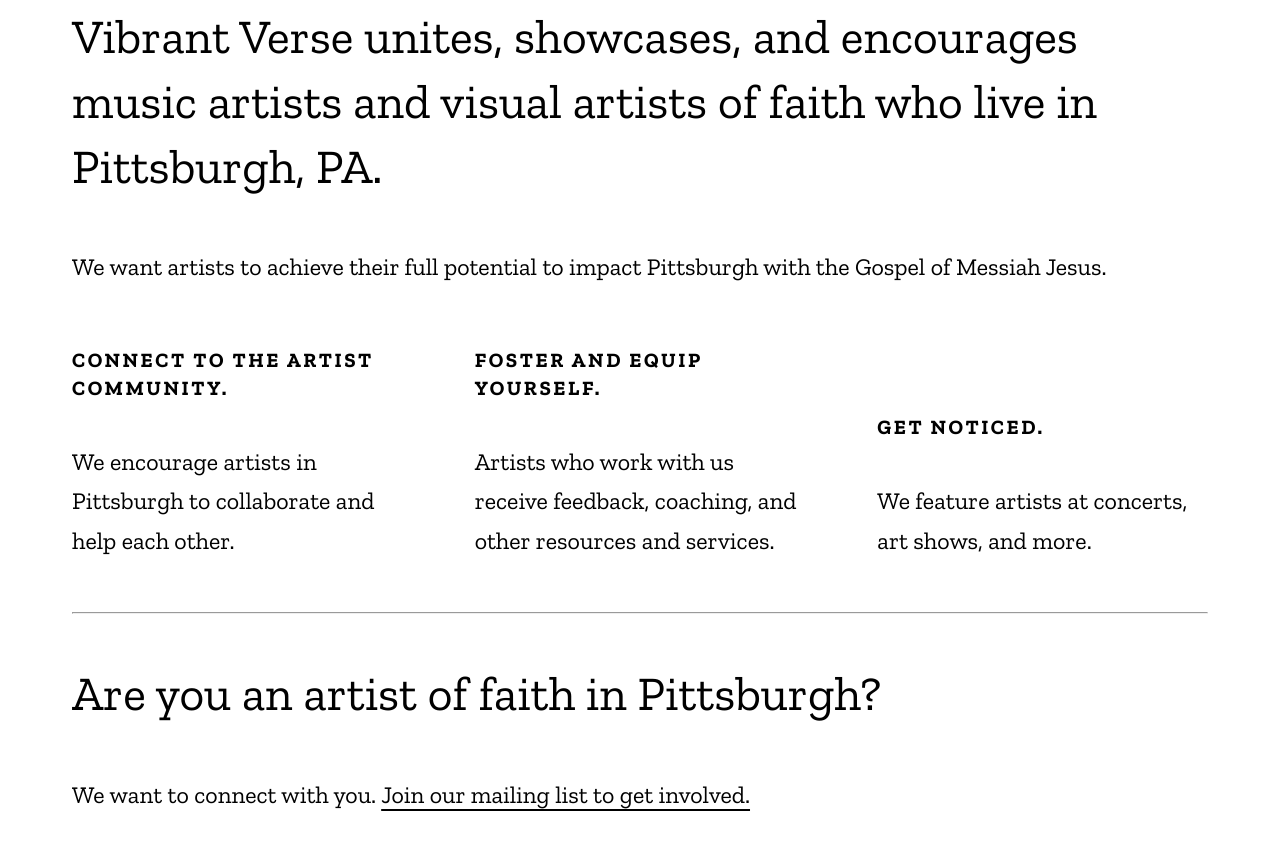
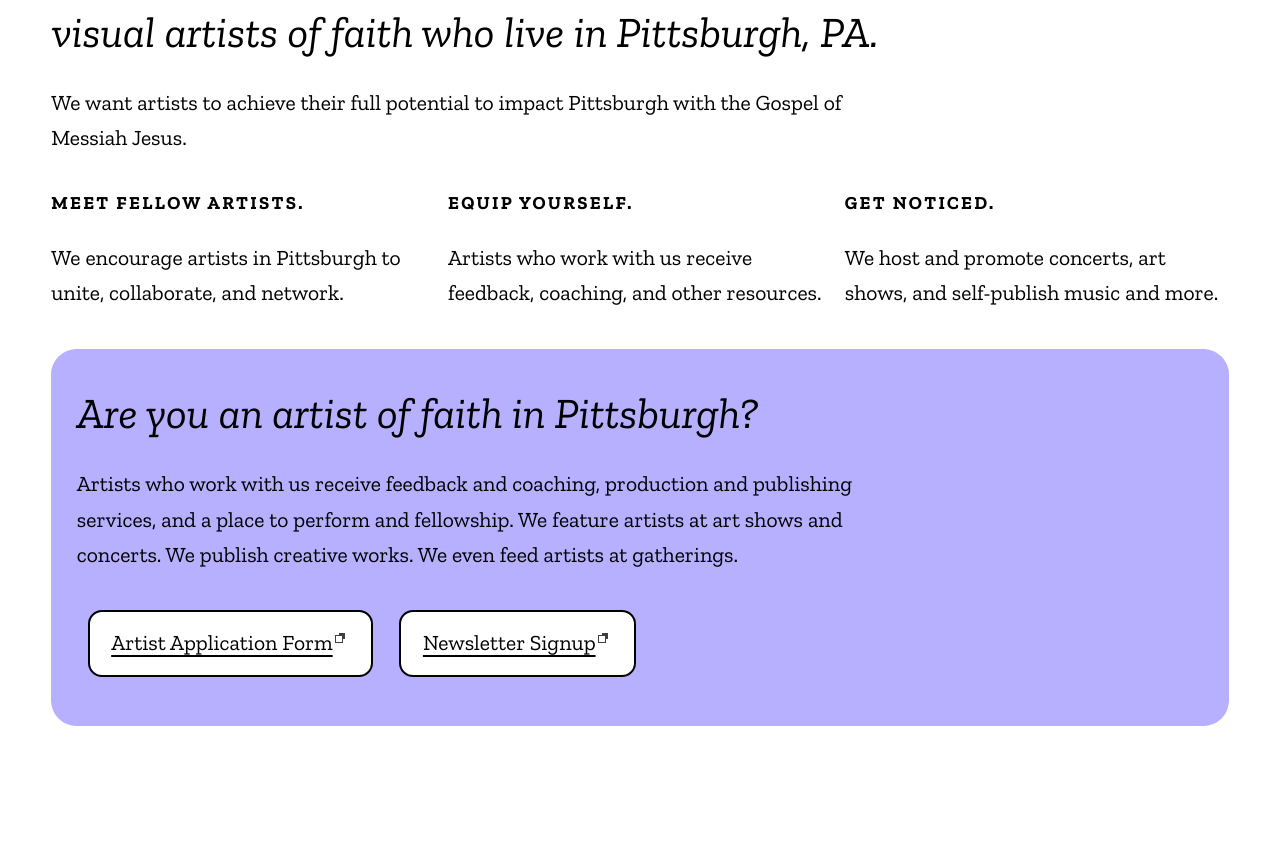
Before and after one commit to SteveChab/vibrantverse, a plain HTML site: page index.html in a window 1280 px wide. Shown: the part 623-1479 px from the top of the page. After the commit the page ends 1387 px from the top, so only its background shows below. Drawn offline with nearby package versions, Linux system fonts and the light colour scheme.

Commit message:
general improvements
content, design, etc.

```diff
--- a/index.html
+++ b/index.html
@@ -26,15 +26,20 @@
 html {
   --color-dark: #000;
   --color-light: #fff;
-  --color-gray-light: rgba(0, 0, 0, .1);
-  --container-padding: 3rem;
+  --color-main: #6655ff;
+  --color-main-opaque: #6655ff77;
+  --color-accent: #dd3333;
+  --color-accent-opaque: #dd333377;
+
+  --container-padding: 2vw;
+  --container-padding--half: calc(var(--container-padding) * .5);
   --font-stack: 'Zilla Slab', 'Times New Roman', 'Times', serif;
 
   background-color: var(--color-light);
   color: var(--color-dark);
   font-family: var(--font-stack);
   font-weight: 300;
-  font-size: 1.5rem;
+  font-size: 1.35rem;
   line-height: 1.65em;
 }
 
@@ -62,58 +67,48 @@ textarea {resize: vertical}
   width: 1px;
 }
 
-/* reduce font size for tablet and lower */
-@media (max-width: 960px) {
-  html {
-    font-size: 1.1rem;
-  }
-}
-
 body {
   margin: 0;
 }
 
-.text-align-center { text-align: center; }
-.text-align-right { text-align: right; }
-
 .container {
-  padding: var(--container-padding);
+  padding: var(--container-padding) calc(var(--container-padding) * 2);
   transition: padding ease var(--animation-speed-fast);
 }
 
-.centered-content,
-article {
-  margin: 0 auto;
-  max-width: 65ch;
+.logo-container {
+  height: 65vh;
+}
+
+.logo {
+  max-height: 100%;
 }
 
 .grid {
   display: grid;
   grid-template-columns: repeat(1, 1fr);
-  gap: var(--container-padding);
+  gap: var(--container-padding--half);
   justify-items: stretch;
-  align-items: end;
+  align-items: stretch;
 }
 
-.grid-box--border {
-  padding: 0 1rem;
-  background-color: var(--color-gray-light);
-  border-radius: 5%;
+.bg-box {
+  padding: var(--container-padding--half) var(--container-padding);
+  margin: var(--container-padding--half) 0;
+  background-color: var(--color-main-opaque);
+  border-radius: var(--container-padding);
 }
 
 @media (min-width: 768px) {
   .grid {
-    grid-template-columns: repeat(9, 1fr);
+    grid-template-columns: repeat(6, 1fr);
   }
 
-  .grid-box--span-2 {grid-column: span 2}
-  .grid-box, .grid-box--span-3 {grid-column: span 3} /* default */
+  .grid-box--span-2, .grid-box {grid-column: span 2}  /* default */
+  .grid-box--span-3 {grid-column: span 3}
   .grid-box--span-4 {grid-column: span 4}
   .grid-box--span-5 {grid-column: span 5}
   .grid-box--span-6 {grid-column: span 6}
-  .grid-box--span-7 {grid-column: span 7}
-  .grid-box--span-8 {grid-column: span 8}
-  .grid-box--span-9 {grid-column: span 9}
 }
 
 .yt-container {
@@ -130,18 +125,22 @@ article {
   height: 100%;
 }
 
+.text-align-center { text-align: center; }
+.text-align-right { text-align: right; }
+
 h1, h2, h3 {
-  margin: 1em 0;
+  margin: .5em 0;
   line-height: 1.35em;
   font-weight: lighter;
   color: var(--color-dark);
 }
 
-h1 {
+.heading--xl {
   font-size: 2em;
+  font-style: italic;
 }
 
-h2 {
+.heading--eyebrow {
   font-size: .85em;
   letter-spacing: .125em;
   text-transform: uppercase;
@@ -150,7 +149,8 @@ h2 {
 
 ul, ol, p {
   line-height: 1.65em;
-  margin: 1.65em 0;
+  margin: 1.15em 0;
+  max-width: 65ch;
 }
 
 li {
@@ -178,6 +178,14 @@ button {
   margin: .25em .25em 0 0;
   padding: .5em;
   cursor: pointer;
+}
+
+.button {
+    display: inline-block;
+    padding: 0.65em 1em;
+    border-radius: 0.65em;
+    border: 2px solid;
+    margin: .5em;
 }
 
 a:hover,
@@ -208,31 +216,38 @@ button:focus {
 </head>
 <body>
   <div class="container">
-    <img src="images/vv-logo-stacked.png" alt="">
-    <h1>Vibrant Verse unites, showcases, and encourages music artists and visual artists of faith who live in Pittsburgh, PA.</h1>
+    <div class="logo-container">
+      <img src="images/vv-logo-stacked.png" alt="" class="logo">
+    </div>
+    <h1 class="heading--xl">Vibrant Verse unites, showcases, and encourages music artists and visual artists of faith who live in Pittsburgh, PA.</h1>
     <p>We want artists to achieve their full potential to impact Pittsburgh with the Gospel of Messiah Jesus.</p>
 
     <div class="grid">
       <div class="grid-box">
-        <h2>Connect to the artist community.</h2>
-        <p>We encourage artists in Pittsburgh to collaborate and help each other.</p>
+        <h2 class="heading--eyebrow">Meet fellow artists.</h2>
+        <p>We encourage artists in Pittsburgh to unite, collaborate, and network.</p>
       </div>
 
       <div class="grid-box">
-        <h2>Foster and equip yourself.</h2>
-        <p>Artists who work with us receive feedback, coaching, and other resources and services.</p>
+        <h2 class="heading--eyebrow">Equip yourself.</h2>
+        <p>Artists who work with us receive feedback, coaching, and other resources.</p>
       </div>
 
       <div class="grid-box">
-        <h2>Get noticed.</h2>
-        <p>We feature artists at concerts, art shows, and more.</p>
+        <h2 class="heading--eyebrow">Get noticed.</h2>
+        <p>We host and promote concerts, art shows, and self-publish music and more.</p>
       </div>
     </div>
 
-    <hr>
+    <div class="bg-box">
+      <h2 class="heading--xl">Are you an artist of faith in Pittsburgh?</h2>
+      <p>Artists who work with us receive feedback and coaching, production and publishing services, and a place to perform and fellowship. We feature artists at art shows and concerts. We publish creative works. We even feed artists at gatherings.</p>
+      <p>
+        <a href="" target="_blank" class="link--external button">Artist Application Form<span class="sr-only"> (opens in new window)</span></a>
+        <a href="" target="_blank" class="link--external button">Newsletter Signup<span class="sr-only"> (opens in new window)</span></a>
+      </p>
+    </div>
 
-    <h1>Are you an artist of faith in Pittsburgh?</h1>
-    <p>We want to connect with you. <a href="https://mailchi.mp/ca7fc5c6df97/steve-chab" target="_blank">Join our mailing list to get involved.</a></p>
   </div>
 </body>
 </html>
```
